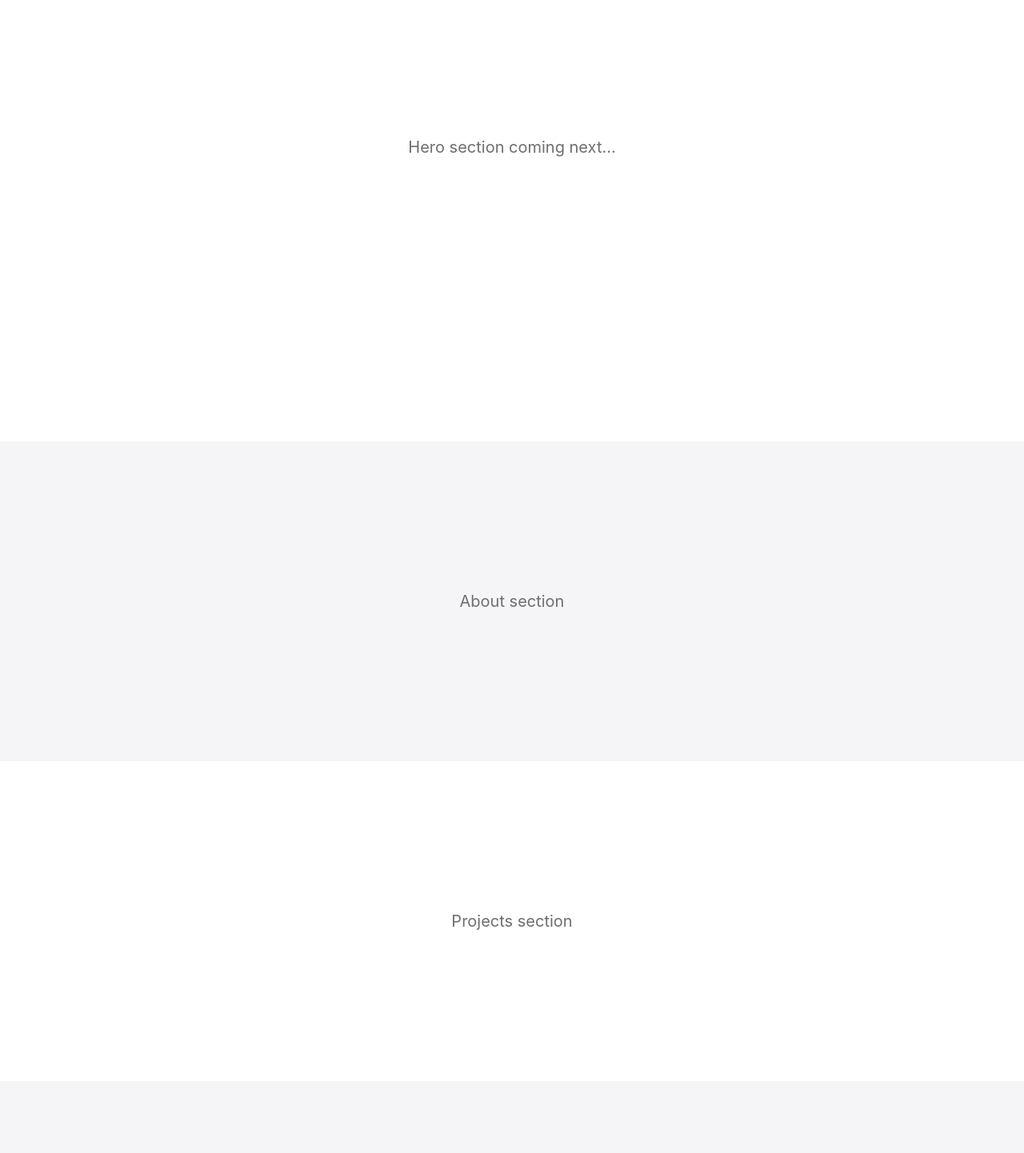
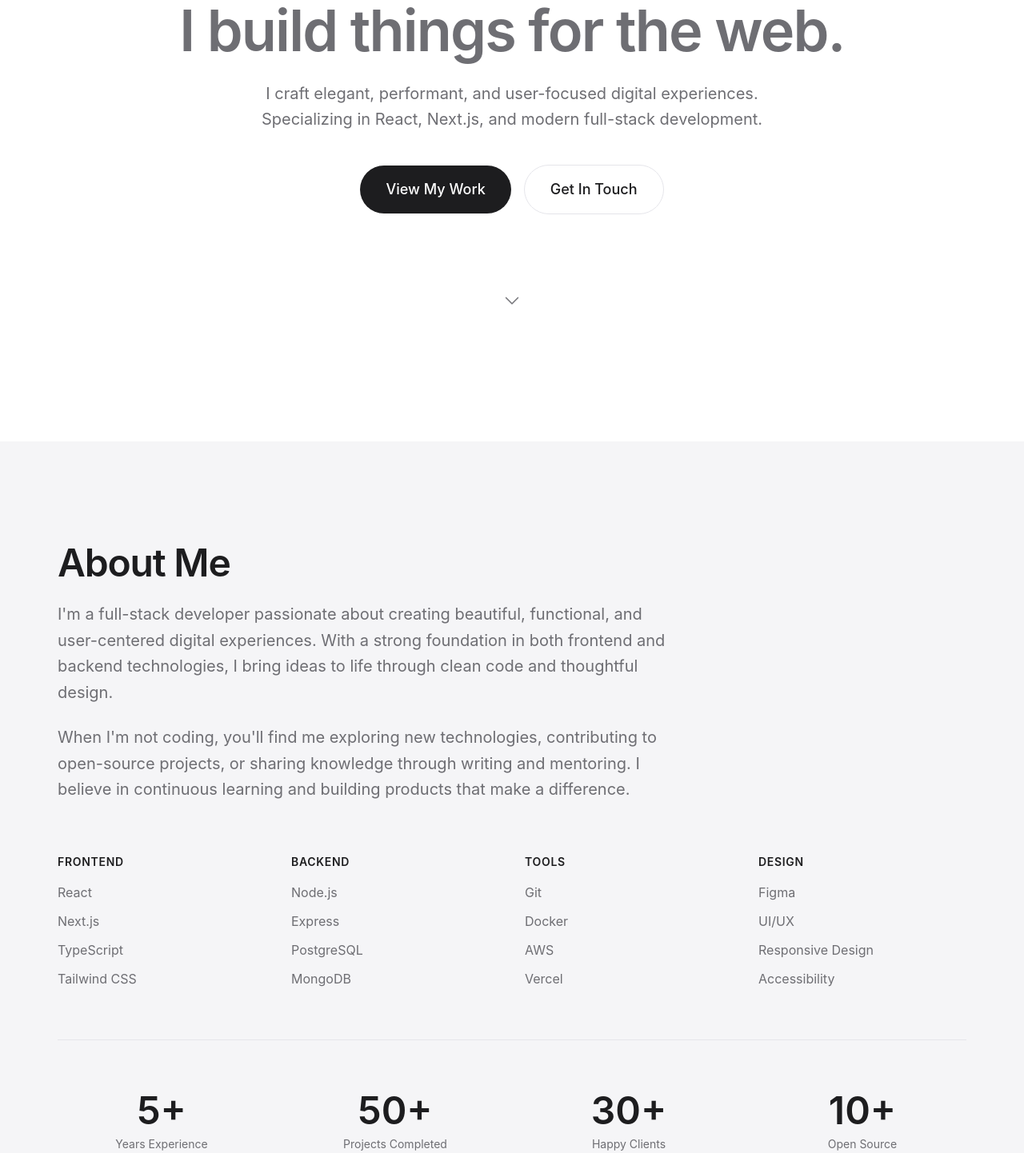
Before and after one commit to MarufHasan-dev/marufhasan.dev, a Next.js app: page / in a window 1280 px wide. Shown: the part 248-1690 px from the top of the page at 80% size. Built offline with nearby package versions, Linux system fonts and the light colour scheme.

Commit message:
Add About and Hero components; implement animations and Button component

```diff
--- a/app/globals.css
+++ b/app/globals.css
@@ -69,3 +69,56 @@ body {
   background: var(--color-accent);
   color: #ffffff;
 }
+
+/* ===== ANIMATIONS ===== */
+@keyframes fade-in {
+  from {
+    opacity: 0;
+  }
+  to {
+    opacity: 1;
+  }
+}
+
+@keyframes fade-in-up {
+  from {
+    opacity: 0;
+    transform: translateY(20px);
+  }
+  to {
+    opacity: 1;
+    transform: translateY(0);
+  }
+}
+
+@keyframes bounce-slow {
+  0%,
+  100% {
+    transform: translateY(0);
+  }
+  50% {
+    transform: translateY(8px);
+  }
+}
+
+.animate-fade-in {
+  animation: fade-in 0.6s ease-out forwards;
+}
+
+.animate-fade-in-up {
+  animation: fade-in-up 0.6s ease-out forwards;
+}
+
+.animate-fade-in-up-delay {
+  animation: fade-in-up 0.6s ease-out 0.2s forwards;
+  opacity: 0;
+}
+
+.animate-fade-in-up-delay-2 {
+  animation: fade-in-up 0.6s ease-out 0.4s forwards;
+  opacity: 0;
+}
+
+.animate-bounce-slow {
+  animation: bounce-slow 2s ease-in-out infinite;
+}
--- a/app/page.tsx
+++ b/app/page.tsx
@@ -1,4 +1,6 @@
 import Navbar from "@/components/Navbar";
+import Hero from "@/components/Hero";
+import About from "@/components/About";
 
 export default function Home() {
   return (
@@ -6,24 +8,10 @@ export default function Home() {
       <Navbar />
       <main>
         {/* Hero Section */}
-        <section
-          id="home"
-          className="min-h-screen flex items-center justify-center pt-16"
-        >
-          <p className="text-[var(--color-text-secondary)] text-xl">
-            Hero section coming next...
-          </p>
-        </section>
+        <Hero />
 
         {/* About Section */}
-        <section
-          id="about"
-          className="min-h-[50vh] flex items-center justify-center bg-[var(--color-bg-secondary)]"
-        >
-          <p className="text-[var(--color-text-secondary)] text-xl">
-            About section
-          </p>
-        </section>
+        <About />
 
         {/* Projects Section */}
         <section
--- /dev/null
+++ b/components/About.tsx
@@ -0,0 +1,104 @@
+const skills = [
+  {
+    category: "Frontend",
+    items: ["React", "Next.js", "TypeScript", "Tailwind CSS"],
+  },
+  {
+    category: "Backend",
+    items: ["Node.js", "Express", "PostgreSQL", "MongoDB"],
+  },
+  { category: "Tools", items: ["Git", "Docker", "AWS", "Vercel"] },
+  {
+    category: "Design",
+    items: ["Figma", "UI/UX", "Responsive Design", "Accessibility"],
+  },
+];
+
+export default function About() {
+  return (
+    <section
+      id="about"
+      className="py-[var(--section-padding)] bg-[var(--color-bg-secondary)]"
+    >
+      <div className="mx-auto max-w-[1200px] px-6 lg:px-8">
+        {/* Section Header */}
+        <div className="max-w-3xl">
+          <h2 className="text-3xl sm:text-4xl md:text-5xl font-semibold text-[var(--color-text-primary)] tracking-tight mb-6">
+            About Me
+          </h2>
+          <p className="text-lg md:text-xl text-[var(--color-text-secondary)] leading-relaxed mb-6">
+            I&apos;m a full-stack developer passionate about creating beautiful,
+            functional, and user-centered digital experiences. With a strong
+            foundation in both frontend and backend technologies, I bring ideas
+            to life through clean code and thoughtful design.
+          </p>
+          <p className="text-lg md:text-xl text-[var(--color-text-secondary)] leading-relaxed">
+            When I&apos;m not coding, you&apos;ll find me exploring new
+            technologies, contributing to open-source projects, or sharing
+            knowledge through writing and mentoring. I believe in continuous
+            learning and building products that make a difference.
+          </p>
+        </div>
+
+        {/* Skills Grid */}
+        <div className="mt-16 grid grid-cols-1 sm:grid-cols-2 lg:grid-cols-4 gap-8">
+          {skills.map((skillGroup) => (
+            <div key={skillGroup.category}>
+              <h3 className="text-sm font-semibold text-[var(--color-text-primary)] uppercase tracking-wider mb-4">
+                {skillGroup.category}
+              </h3>
+              <ul className="space-y-3">
+                {skillGroup.items.map((skill) => (
+                  <li
+                    key={skill}
+                    className="text-[var(--color-text-secondary)] text-base"
+                  >
+                    {skill}
+                  </li>
+                ))}
+              </ul>
+            </div>
+          ))}
+        </div>
+
+        {/* Stats/Highlights */}
+        <div className="mt-16 pt-16 border-t border-[var(--color-border)]">
+          <div className="grid grid-cols-2 md:grid-cols-4 gap-8 text-center">
+            <div>
+              <p className="text-4xl md:text-5xl font-semibold text-[var(--color-text-primary)]">
+                5+
+              </p>
+              <p className="mt-2 text-sm text-[var(--color-text-secondary)]">
+                Years Experience
+              </p>
+            </div>
+            <div>
+              <p className="text-4xl md:text-5xl font-semibold text-[var(--color-text-primary)]">
+                50+
+              </p>
+              <p className="mt-2 text-sm text-[var(--color-text-secondary)]">
+                Projects Completed
+              </p>
+            </div>
+            <div>
+              <p className="text-4xl md:text-5xl font-semibold text-[var(--color-text-primary)]">
+                30+
+              </p>
+              <p className="mt-2 text-sm text-[var(--color-text-secondary)]">
+                Happy Clients
+              </p>
+            </div>
+            <div>
+              <p className="text-4xl md:text-5xl font-semibold text-[var(--color-text-primary)]">
+                10+
+              </p>
+              <p className="mt-2 text-sm text-[var(--color-text-secondary)]">
+                Open Source
+              </p>
+            </div>
+          </div>
+        </div>
+      </div>
+    </section>
+  );
+}
--- /dev/null
+++ b/components/Button.tsx
@@ -0,0 +1,69 @@
+import { ReactNode, ButtonHTMLAttributes, AnchorHTMLAttributes } from "react";
+
+type ButtonVariant = "primary" | "secondary" | "ghost";
+type ButtonSize = "sm" | "md" | "lg";
+
+interface BaseButtonProps {
+  variant?: ButtonVariant;
+  size?: ButtonSize;
+  children: ReactNode;
+  className?: string;
+}
+
+type ButtonAsButton = BaseButtonProps &
+  ButtonHTMLAttributes<HTMLButtonElement> & {
+    as?: "button";
+    href?: never;
+  };
+
+type ButtonAsLink = BaseButtonProps &
+  AnchorHTMLAttributes<HTMLAnchorElement> & {
+    as: "a";
+    href: string;
+  };
+
+type ButtonProps = ButtonAsButton | ButtonAsLink;
+
+const variantStyles: Record<ButtonVariant, string> = {
+  primary:
+    "bg-[var(--color-text-primary)] text-white hover:bg-[#333] active:bg-[#1a1a1a]",
+  secondary:
+    "bg-transparent border border-[var(--color-border)] text-[var(--color-text-primary)] hover:bg-[var(--color-bg-secondary)] active:bg-[var(--color-border)]",
+  ghost:
+    "bg-transparent text-[var(--color-accent)] hover:text-[#0066cc] active:text-[#004999]",
+};
+
+const sizeStyles: Record<ButtonSize, string> = {
+  sm: "px-4 py-2 text-sm",
+  md: "px-6 py-3 text-base",
+  lg: "px-8 py-4 text-lg",
+};
+
+export default function Button({
+  variant = "primary",
+  size = "md",
+  children,
+  className = "",
+  ...props
+}: ButtonProps) {
+  const baseStyles =
+    "inline-flex items-center justify-center font-medium rounded-full transition-all duration-200 focus-visible:outline-none focus-visible:ring-2 focus-visible:ring-[var(--color-accent)] focus-visible:ring-offset-2";
+
+  const combinedClassName = `${baseStyles} ${variantStyles[variant]} ${sizeStyles[size]} ${className}`;
+
+  if (props.as === "a") {
+    const { as, ...anchorProps } = props;
+    return (
+      <a className={combinedClassName} {...anchorProps}>
+        {children}
+      </a>
+    );
+  }
+
+  const { as, ...buttonProps } = props as ButtonAsButton;
+  return (
+    <button className={combinedClassName} {...buttonProps}>
+      {children}
+    </button>
+  );
+}
--- /dev/null
+++ b/components/Hero.tsx
@@ -0,0 +1,66 @@
+import Button from "./Button";
+
+export default function Hero() {
+  return (
+    <section
+      id="home"
+      className="min-h-screen flex items-center justify-center pt-16 pb-24 bg-[var(--color-bg-primary)]"
+    >
+      <div className="mx-auto max-w-[1200px] px-6 lg:px-8 text-center">
+        {/* Eyebrow text */}
+        <p className="text-[var(--color-text-secondary)] text-sm md:text-base font-medium tracking-wide uppercase mb-4 animate-fade-in">
+          Full-Stack Developer
+        </p>
+
+        {/* Main heading - Single H1 for SEO */}
+        <h1 className="text-4xl sm:text-5xl md:text-6xl lg:text-7xl font-semibold text-[var(--color-text-primary)] tracking-tight leading-[1.1] mb-6 animate-fade-in-up">
+          Hi, I&apos;m Maruf.
+          <br />
+          <span className="text-[var(--color-text-secondary)]">
+            I build things for the web.
+          </span>
+        </h1>
+
+        {/* Subtitle */}
+        <p className="max-w-2xl mx-auto text-lg md:text-xl text-[var(--color-text-secondary)] leading-relaxed mb-10 animate-fade-in-up-delay">
+          I craft elegant, performant, and user-focused digital experiences.
+          Specializing in React, Next.js, and modern full-stack development.
+        </p>
+
+        {/* CTA Buttons */}
+        <div className="flex flex-col sm:flex-row items-center justify-center gap-4 animate-fade-in-up-delay-2">
+          <Button as="a" href="#projects" size="lg">
+            View My Work
+          </Button>
+          <Button as="a" href="#contact" variant="secondary" size="lg">
+            Get In Touch
+          </Button>
+        </div>
+
+        {/* Scroll indicator */}
+        <div className="mt-16 md:mt-24 animate-bounce-slow">
+          <a
+            href="#about"
+            className="inline-block text-[var(--color-text-secondary)] hover:text-[var(--color-text-primary)] transition-colors"
+            aria-label="Scroll to about section"
+          >
+            <svg
+              className="w-6 h-6"
+              fill="none"
+              viewBox="0 0 24 24"
+              strokeWidth={1.5}
+              stroke="currentColor"
+              aria-hidden="true"
+            >
+              <path
+                strokeLinecap="round"
+                strokeLinejoin="round"
+                d="M19.5 8.25l-7.5 7.5-7.5-7.5"
+              />
+            </svg>
+          </a>
+        </div>
+      </div>
+    </section>
+  );
+}
```
